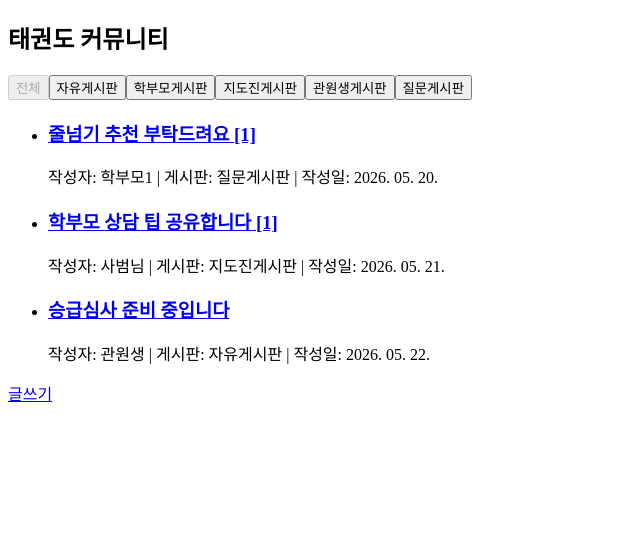
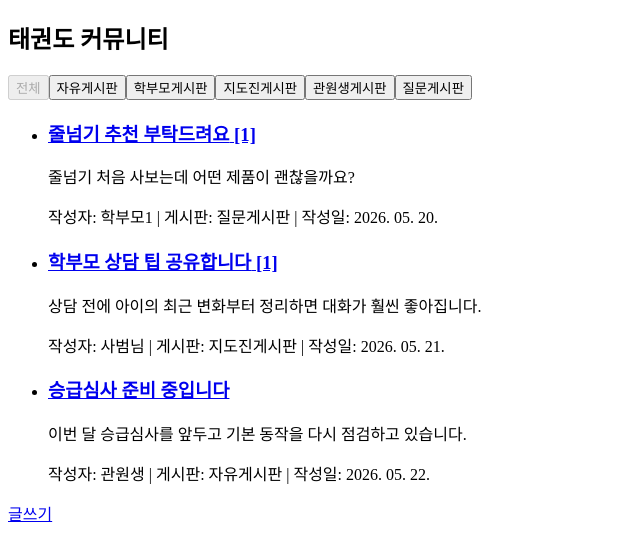
Before and after one commit to thisisyello/taekwondo-community, a React (Vite) app: page / in a window 1280 px wide. Shown: the top 560 px of the page, without its empty margins (0-640 px from the left). Built offline with nearby package versions, Linux system fonts and the light colour scheme.

Commit message:
refactor: 게시글 미리보기 기능 추가

```diff
--- a/src/components/PostItem.tsx
+++ b/src/components/PostItem.tsx
@@ -6,6 +6,16 @@ import { formatDate, isEdited } from "../utils/date";
 type PostItemProps = {
     post: Post;
     commentCount: number;
+};
+
+const PREVIEW_MAX_LENGTH = 60;
+
+const getPostPreview = (content: string) => {
+    if (content.length <= PREVIEW_MAX_LENGTH) {
+        return content;
+    }
+
+    return `${content.slice(0, PREVIEW_MAX_LENGTH)}...`;
 };
 
 export default function PostItem({ post, commentCount }: PostItemProps) {
@@ -17,6 +27,7 @@ export default function PostItem({ post, commentCount }: PostItemProps) {
                     {commentCount > 0 && ` [${commentCount}]`}
                 </Link>
             </h3>
+            <p>{getPostPreview(post.content)}</p>
             <p>
                 작성자: {post.author} | 게시판: {BOARD_LABELS[post.board]} |
                 작성일: {formatDate(post.createdAt)}
```
